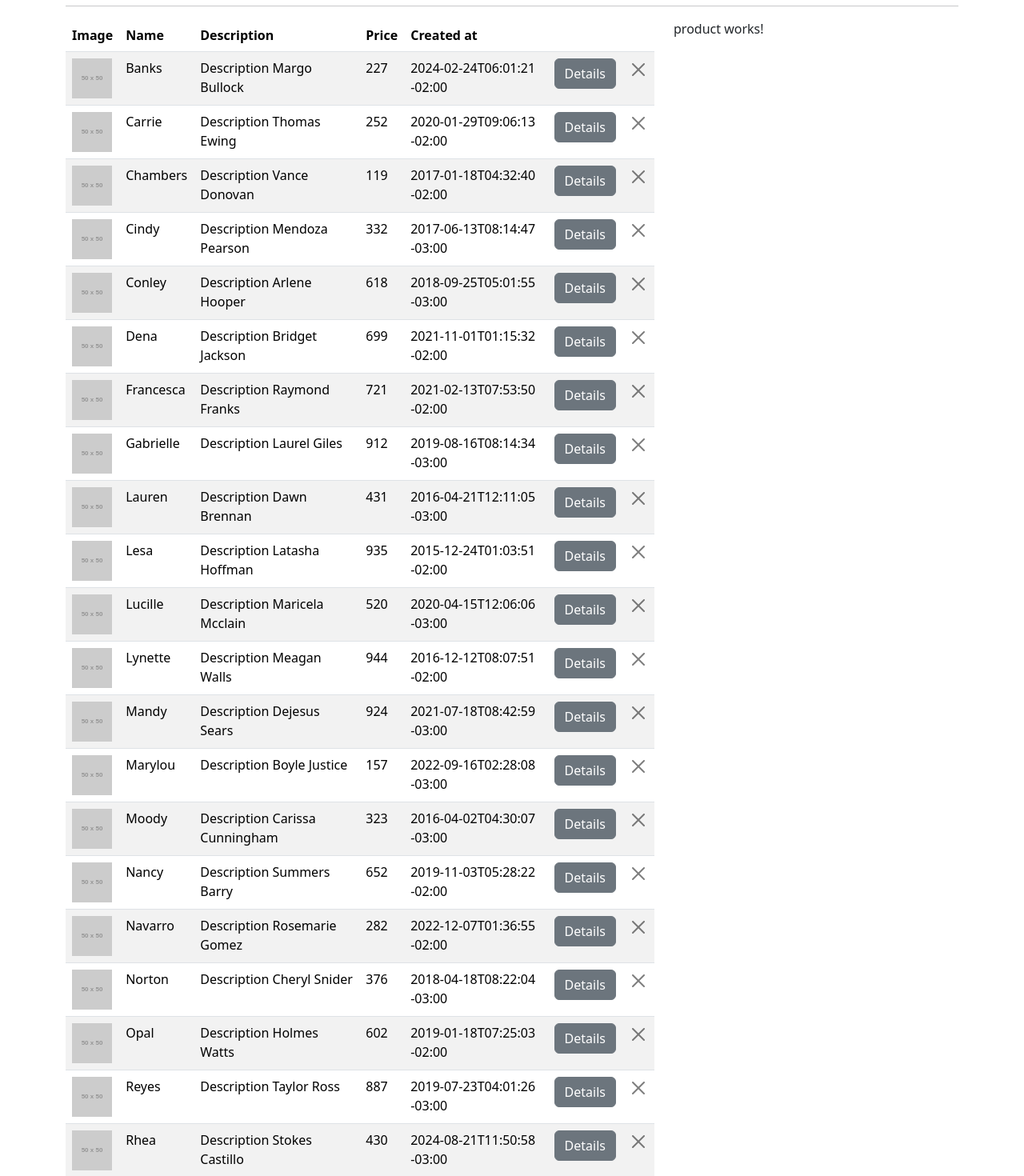
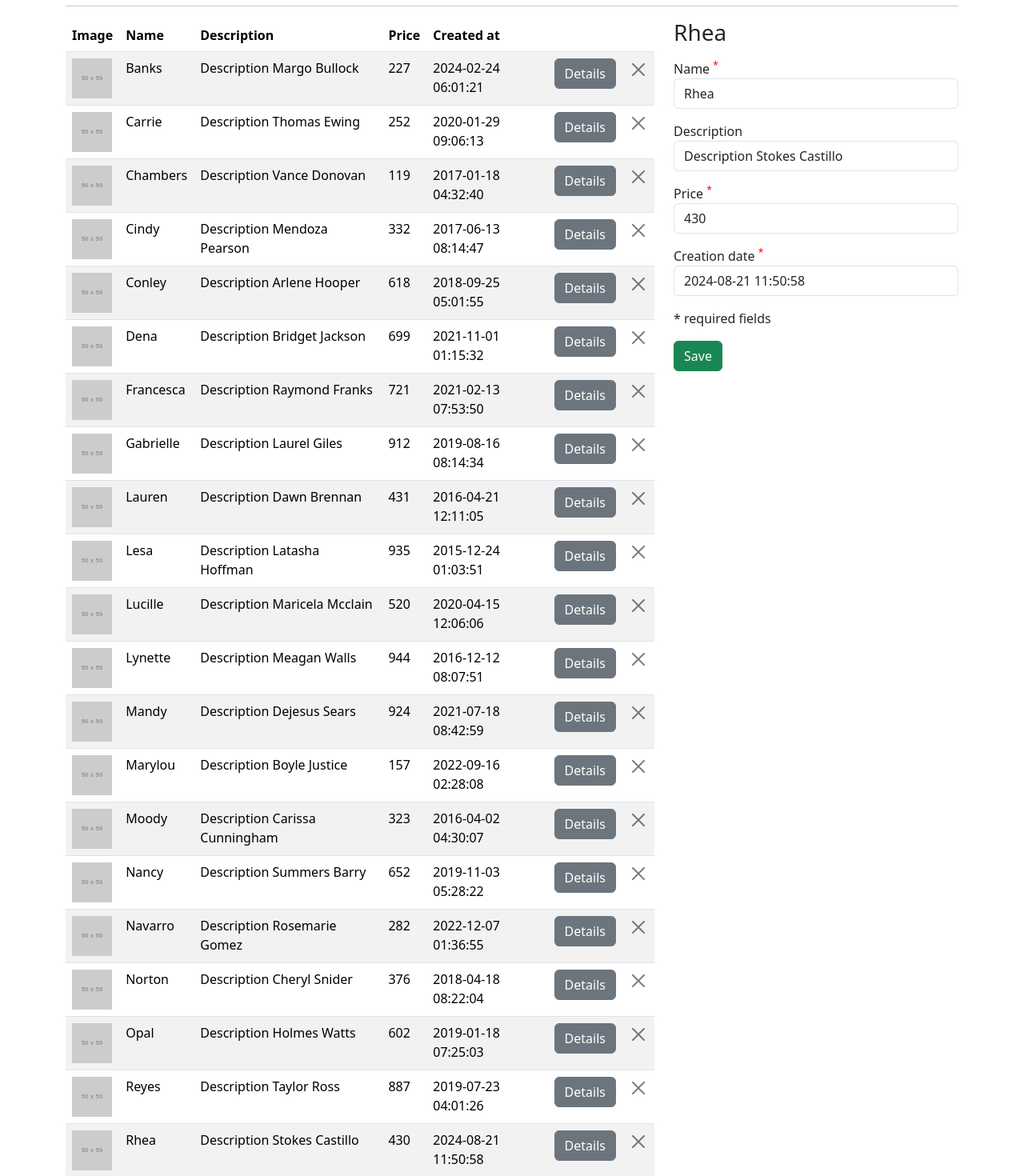
Before and after one commit to hello-gurevich/codevalue, an Angular app: page /0 in a window 1280 px wide. Shown: the part 200-1670 px from the top of the page at 80% size. Built offline with nearby package versions, Linux system fonts and the light colour scheme.

Commit message:
Form has been added

```diff
--- a/package.json
+++ b/package.json
@@ -20,6 +20,7 @@
     "@angular/router": "^19.0.0",
     "bootstrap": "^5.3.3",
     "lodash": "^4.17.21",
+    "moment": "^2.30.1",
     "rxjs": "~7.8.0",
     "tslib": "^2.3.0",
     "zone.js": "~0.15.0"
--- a/src/app/app.config.ts
+++ b/src/app/app.config.ts
@@ -1,5 +1,5 @@
 import { ApplicationConfig, provideZoneChangeDetection } from '@angular/core';
-import { provideRouter } from '@angular/router';
+import {provideRouter, withComponentInputBinding} from '@angular/router';
 
 import { routes } from './app.routes';
 import {provideHttpClient} from '@angular/common/http';
@@ -7,7 +7,7 @@ import {provideHttpClient} from '@angular/common/http';
 export const appConfig: ApplicationConfig = {
   providers: [
     provideZoneChangeDetection({ eventCoalescing: true }),
-    provideRouter(routes),
+    provideRouter(routes, withComponentInputBinding()),
     provideHttpClient()
   ]
 };
--- a/src/app/components/index/index.component.ts
+++ b/src/app/components/index/index.component.ts
@@ -86,7 +86,7 @@ export class IndexComponent implements OnInit {
         takeUntil(this.destroy$),
       )
       .subscribe(
-        products => this.products.update(() => products)
+        products => this.products = products
       );
   }
 
--- a/src/app/components/product/product.component.html
+++ b/src/app/components/product/product.component.html
@@ -1 +1,44 @@
-<p>product works!</p>
+<h3>
+  @if(productDetails) {
+    {{ productDetails.name }}
+  } @else {
+    Add new product
+  }
+</h3>
+
+<form [formGroup]="productForm">
+  <div class="form-group mt-3">
+    <label>Name <sup>*</sup></label>
+    <input [formControlName]="'name'" class="form-control" placeholder="Name">
+    @if(productForm.get('name')?.invalid && productForm.get('name')?.dirty) {
+      <small class="invalid-feedback d-block">Data is no valid</small>
+    }
+  </div>
+  <div class="form-group mt-3">
+    <label>Description</label>
+    <input [formControlName]="'description'" class="form-control" placeholder="Description">
+    @if(productForm.get('description')?.invalid && productForm.get('description')?.dirty) {
+      <small class="invalid-feedback d-block">Data is no valid</small>
+    }
+  </div>
+  <div class="form-group mt-3">
+    <label>Price <sup>*</sup></label>
+    <input [formControlName]="'price'" class="form-control" placeholder="Price">
+    @if(productForm.get('price')?.invalid && productForm.get('price')?.dirty) {
+      <small class="invalid-feedback d-block">Data is no valid</small>
+    }
+  </div>
+  <div class="form-group mt-3">
+    <label>Creation date <sup>*</sup></label>
+    <input [formControlName]="'createdAt'" class="form-control" placeholder="Creation date">
+    @if(productForm.get('createdAt')?.invalid && productForm.get('createdAt')?.dirty) {
+      <small class="invalid-feedback d-block">Data is no valid</small>
+    }
+  </div>
+  <div class="form-group mt-3">
+    * required fields
+  </div>
+  <div class="form-group mt-3">
+    <button [ngClass]="{ disabled: productForm.invalid }" class="btn btn-success">Save</button>
+  </div>
+</form>
--- a/src/app/components/product/product.component.scss
+++ b/src/app/components/product/product.component.scss
@@ -0,0 +1,3 @@
+sup {
+  color: red;
+}
--- a/src/app/components/product/product.component.ts
+++ b/src/app/components/product/product.component.ts
@@ -1,11 +1,52 @@
-import { Component } from '@angular/core';
+import {Component, inject, Input, OnInit} from '@angular/core';
+import {DataService} from '../../services';
+import {FormControl, FormGroup, ReactiveFormsModule, Validators} from '@angular/forms';
+import {ProductModel} from '../../models';
+import moment from 'moment';
+import {NgClass} from '@angular/common';
+
 
 @Component({
   selector: 'app-product',
-  imports: [],
+  imports: [
+    ReactiveFormsModule,
+    NgClass
+  ],
   templateUrl: './product.component.html',
   styleUrl: './product.component.scss'
 })
-export class ProductComponent {
+export class ProductComponent implements OnInit {
+  @Input() set id(productId: number) {
+    this.setProductDetails(productId);
+    this.initProductForm();
+  }
 
+  private dataService = inject(DataService);
+  productForm!: FormGroup;
+  productDetails!: ProductModel;
+
+  ngOnInit() {}
+
+  private initProductForm(): void {
+    this.productForm = new FormGroup({
+      id: new FormControl(this.productDetails?.id || this.getNextId(), Validators.required),
+      name: new FormControl(this.productDetails?.name, Validators.required),
+      description: new FormControl(this.productDetails?.description),
+      price: new FormControl(this.productDetails?.price, Validators.required),
+      createdAt: new FormControl(this.productDetails?.createdAt || this.getCurrentDate(), Validators.required),
+    });
+  }
+
+  private setProductDetails(id: number): void {
+    this.productDetails = this.dataService.products()[id];
+  }
+
+  private getCurrentDate(): string {
+    return moment().format('YYYY-DD-MM HH:mm:ss');
+  }
+
+  private getNextId(): number {
+    const products = this.dataService.products();
+    return products?.map(({id}) => id)?.sort((a, b) => a - b)?.[products.length - 1] + 1;
+  }
 }
--- a/src/app/consts/products.ts
+++ b/src/app/consts/products.ts
@@ -5,167 +5,167 @@ export const PRODUCTS = {
       "name": "Rhea",
       "description": "Description Stokes Castillo",
       "price": 430,
-      "createdAt": "2024-08-21T11:50:58 -03:00"
+      "createdAt": "2024-08-21 11:50:58"
     },
     {
       "id": 1,
       "name": "Francesca",
       "description": "Description Raymond Franks",
       "price": 721,
-      "createdAt": "2021-02-13T07:53:50 -02:00"
+      "createdAt": "2021-02-13 07:53:50"
     },
     {
       "id": 2,
       "name": "Gabrielle",
       "description": "Description Laurel Giles",
       "price": 912,
-      "createdAt": "2019-08-16T08:14:34 -03:00"
+      "createdAt": "2019-08-16 08:14:34"
     },
     {
       "id": 3,
       "name": "Lauren",
       "description": "Description Dawn Brennan",
       "price": 431,
-      "createdAt": "2016-04-21T12:11:05 -03:00"
+      "createdAt": "2016-04-21 12:11:05"
     },
     {
       "id": 4,
       "name": "Banks",
       "description": "Description Margo Bullock",
       "price": 227,
-      "createdAt": "2024-02-24T06:01:21 -02:00"
+      "createdAt": "2024-02-24 06:01:21"
     },
     {
       "id": 5,
       "name": "Silvia",
       "description": "Description Wood Emerson",
       "price": 815,
-      "createdAt": "2023-03-25T11:26:46 -03:00"
+      "createdAt": "2023-03-25 11:26:46"
     },
     {
       "id": 6,
       "name": "Moody",
       "description": "Description Carissa Cunningham",
       "price": 323,
-      "createdAt": "2016-04-02T04:30:07 -03:00"
+      "createdAt": "2016-04-02 04:30:07"
     },
     {
       "id": 7,
       "name": "Dena",
       "description": "Description Bridget Jackson",
       "price": 699,
-      "createdAt": "2021-11-01T01:15:32 -02:00"
+      "createdAt": "2021-11-01 01:15:32"
     },
     {
       "id": 8,
       "name": "Nancy",
       "description": "Description Summers Barry",
       "price": 652,
-      "createdAt": "2019-11-03T05:28:22 -02:00"
+      "createdAt": "2019-11-03 05:28:22"
     },
     {
       "id": 9,
       "name": "Cindy",
       "description": "Description Mendoza Pearson",
       "price": 332,
-      "createdAt": "2017-06-13T08:14:47 -03:00"
+      "createdAt": "2017-06-13 08:14:47"
     },
     {
       "id": 10,
       "name": "Marylou",
       "description": "Description Boyle Justice",
       "price": 157,
-      "createdAt": "2022-09-16T02:28:08 -03:00"
+      "createdAt": "2022-09-16 02:28:08"
     },
     {
       "id": 11,
       "name": "Lucille",
       "description": "Description Maricela Mcclain",
       "price": 520,
-      "createdAt": "2020-04-15T12:06:06 -03:00"
+      "createdAt": "2020-04-15 12:06:06"
     },
     {
       "id": 12,
       "name": "Norton",
       "description": "Description Cheryl Snider",
       "price": 376,
-      "createdAt": "2018-04-18T08:22:04 -03:00"
+      "createdAt": "2018-04-18 08:22:04"
     },
     {
       "id": 13,
       "name": "Lesa",
       "description": "Description Latasha Hoffman",
       "price": 935,
-      "createdAt": "2015-12-24T01:03:51 -02:00"
+      "createdAt": "2015-12-24 01:03:51"
     },
     {
       "id": 14,
       "name": "Conley",
       "description": "Description Arlene Hooper",
       "price": 618,
-      "createdAt": "2018-09-25T05:01:55 -03:00"
+      "createdAt": "2018-09-25 05:01:55"
     },
     {
       "id": 15,
       "name": "Carrie",
       "description": "Description Thomas Ewing",
       "price": 252,
-      "createdAt": "2020-01-29T09:06:13 -02:00"
+      "createdAt": "2020-01-29 09:06:13"
     },
     {
       "id": 16,
       "name": "Lynette",
       "description": "Description Meagan Walls",
       "price": 944,
-      "createdAt": "2016-12-12T08:07:51 -02:00"
+      "createdAt": "2016-12-12 08:07:51"
     },
     {
       "id": 17,
       "name": "Mandy",
       "description": "Description Dejesus Sears",
       "price": 924,
-      "createdAt": "2021-07-18T08:42:59 -03:00"
+      "createdAt": "2021-07-18 08:42:59"
     },
     {
       "id": 18,
       "name": "Chambers",
       "description": "Description Vance Donovan",
       "price": 119,
-      "createdAt": "2017-01-18T04:32:40 -02:00"
+      "createdAt": "2017-01-18 04:32:40"
     },
     {
       "id": 19,
       "name": "Navarro",
       "description": "Description Rosemarie Gomez",
       "price": 282,
-      "createdAt": "2022-12-07T01:36:55 -02:00"
+      "createdAt": "2022-12-07 01:36:55"
     },
     {
       "id": 20,
       "name": "Reyes",
       "description": "Description Taylor Ross",
       "price": 887,
-      "createdAt": "2019-07-23T04:01:26 -03:00"
+      "createdAt": "2019-07-23 04:01:26"
     },
     {
       "id": 21,
       "name": "Shaffer",
       "description": "Description Michael Mcclure",
       "price": 470,
-      "createdAt": "2024-01-23T10:25:01 -02:00"
+      "createdAt": "2024-01-23 10:25:01"
     },
     {
       "id": 22,
       "name": "Vinson",
       "description": "Description Knight Allison",
       "price": 613,
-      "createdAt": "2023-10-04T07:30:20 -03:00"
+      "createdAt": "2023-10-04 07:30:20"
     },
     {
       "id": 23,
       "name": "Opal",
       "description": "Description Holmes Watts",
       "price": 602,
-      "createdAt": "2019-01-18T07:25:03 -02:00"
+      "createdAt": "2019-01-18 07:25:03"
     }
   ]};
--- a/src/app/models/product.model.ts
+++ b/src/app/models/product.model.ts
@@ -4,7 +4,7 @@ export class ProductModel {
     public id: number,
     public name: string,
     public price: number,
-    public createdAt: Date,
+    public createdAt: string,
     public description: string = ''
   ) {
   }
--- a/src/app/services/data.service.ts
+++ b/src/app/services/data.service.ts
@@ -1,6 +1,6 @@
-import {inject, Injectable, signal} from '@angular/core';
+import {inject, Injectable, signal, WritableSignal} from '@angular/core';
 import {HttpService} from './http.service';
-import {map, Observable} from 'rxjs';
+import {map, Observable, tap} from 'rxjs';
 import {ProductModel} from '../models';
 
 @Injectable(
@@ -12,11 +12,14 @@ export class DataService {
   private httpService = inject(HttpService);
   products = signal<ProductModel[]>([]);
 
-  getProductList(): Observable<ProductModel[]> {
+  getProductList(): Observable<WritableSignal<ProductModel[]>> {
     return this.httpService.getProductList()
       .pipe(
+        tap(
+          ({products}) => this.products.update(() => products)
+        ),
         map(
-          ({products}) => products
+          () => this.products
         )
       );
   }
--- a/src/styles.scss
+++ b/src/styles.scss
@@ -1 +1,6 @@
 @use 'bootstrap/dist/css/bootstrap.min.css';
+
+.disabled {
+  pointer-events: none;
+  opacity: .6;
+}
```
Also changed, not shown: 1 other file (tests, documents, lock files or other folders).
